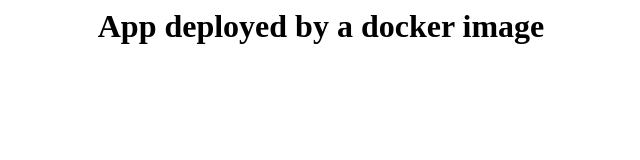
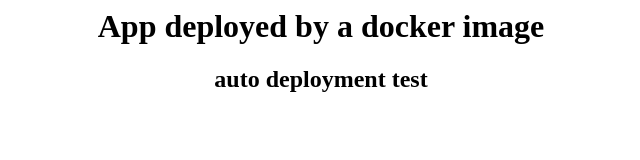
Before and after one commit to mlk227/lesson1, a plain HTML site: page index.html in a window 1280 px wide. Shown: the whole page, without its empty margins (319-959 px from the left). Drawn offline with Linux system fonts and the light colour scheme.

Commit message:
Update index.html

```diff
--- a/index.html
+++ b/index.html
@@ -1 +1,2 @@
 <h1><center> App deployed by a docker image </center></h1>
+<h2><center> auto deployment test </center></h2>
```
